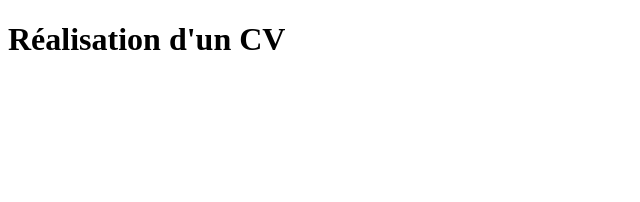
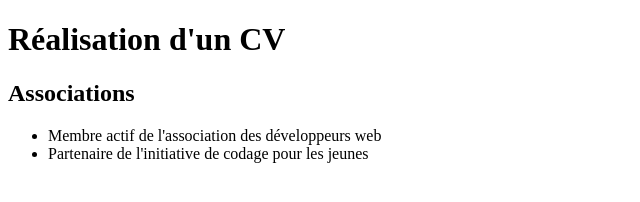
Before and after one commit to Regina2808/mon-cv, a plain HTML site: page index.html in a window 1280 px wide. Shown: the whole page, without its empty margins (0-640 px from the left). Drawn offline with Linux system fonts and the light colour scheme.

Commit message:
mise en place de la section associations

```diff
--- a/index.html
+++ b/index.html
@@ -8,5 +8,12 @@
 </head>
 <body>
     <h1> Réalisation d'un CV </h1>
+
+    <!-- Section Associations -->
+     <h2>Associations</h2>
+     <ul>
+     <li>Membre actif de l'association des développeurs web</li>
+     <li>Partenaire de l'initiative de codage pour les jeunes</li>
+    </ul>
 </body>
 </html>
```
